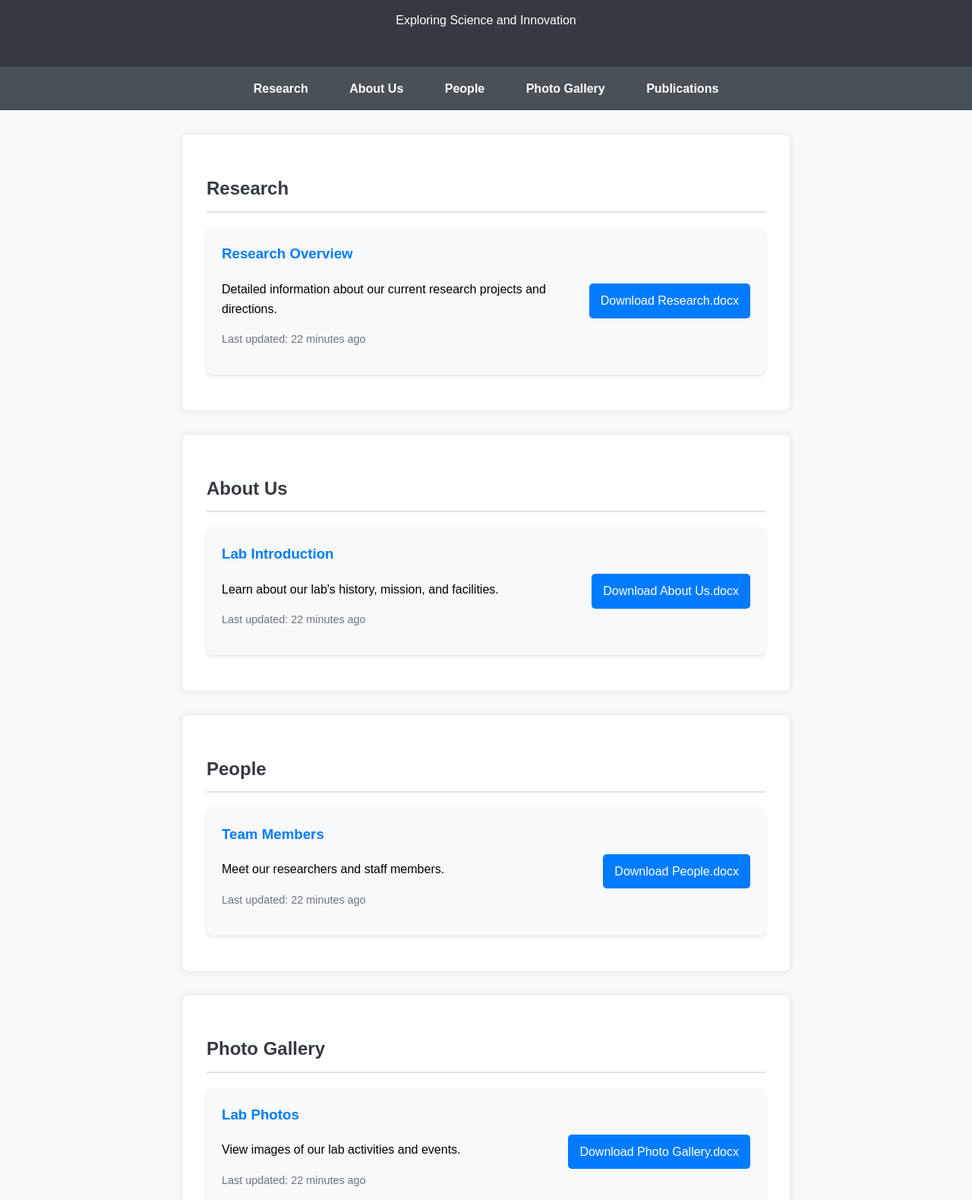
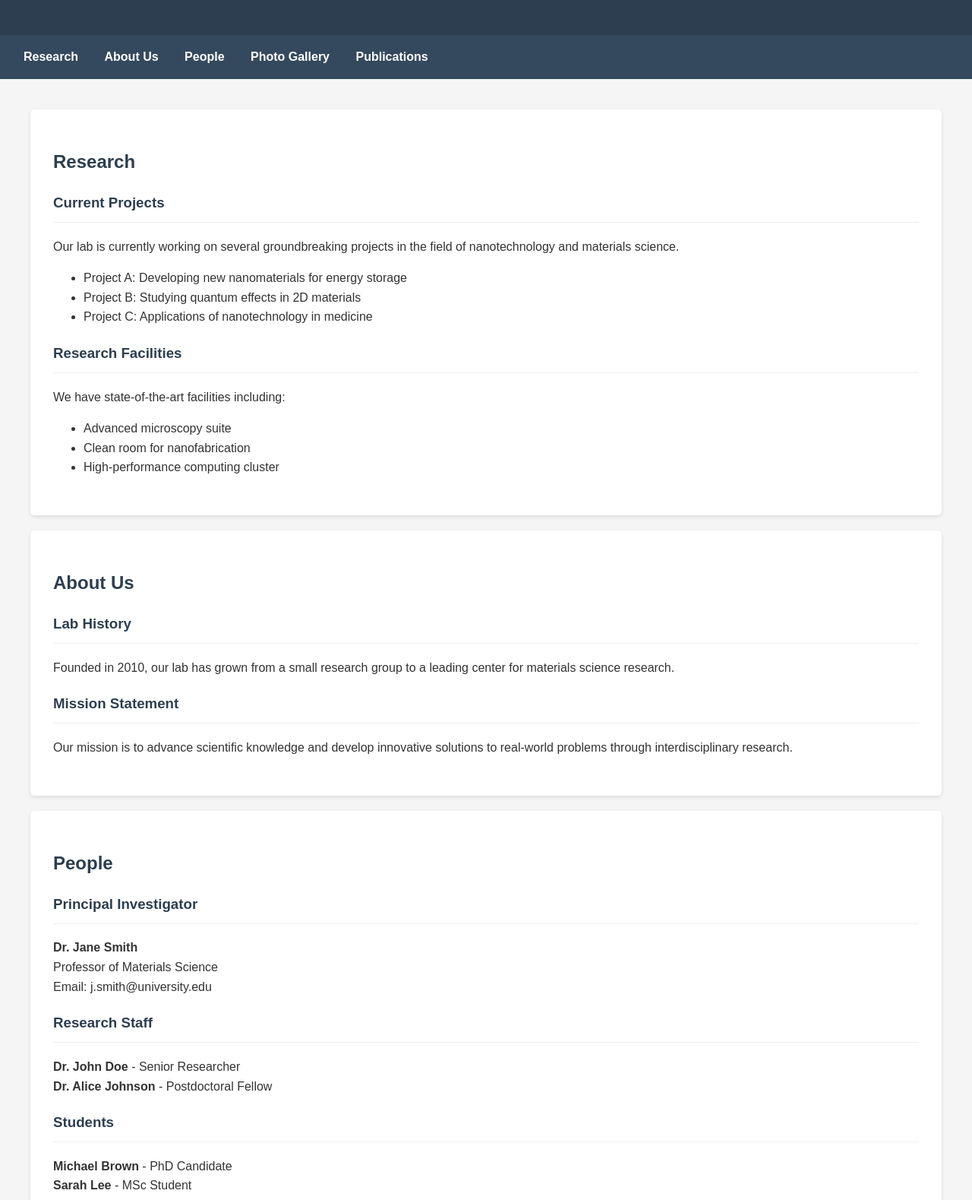
Before and after one commit to sorrymaker03/test2.github.io, a plain HTML site: page index.html in a window 1280 px wide. Shown: the part 112-1691 px from the top of the page at 76% size. Drawn offline with Linux system fonts and the light colour scheme.

Commit message:
index.html

```diff
--- a/index.html
+++ b/index.html
@@ -1,140 +1,71 @@
 <!DOCTYPE html>
 <html lang="en">
 <head>
-  <meta charset="UTF-8" />
+  <meta charset="UTF-8">
   <meta name="viewport" content="width=device-width, initial-scale=1.0">
-  <title>Our Research Lab</title>
+  <title>Research Lab Content</title>
   <style>
     body {
       font-family: Arial, sans-serif;
+      line-height: 1.6;
       margin: 0;
-      background: #f8f9fa;
-      line-height: 1.6;
+      padding: 0;
+      background: #f5f5f5;
+      color: #333;
     }
-
+    .container {
+      max-width: 1200px;
+      margin: 0 auto;
+      padding: 20px;
+    }
     header {
-      background: #343a40;
+      background: #2c3e50;
       color: white;
-      padding: 2em;
+      padding: 2rem;
       text-align: center;
     }
-
     nav {
-      background: #495057;
-      padding: 1em;
-      text-align: center;
+      background: #34495e;
+      padding: 1rem;
       position: sticky;
       top: 0;
       z-index: 100;
     }
-
     nav a {
       color: white;
+      text-decoration: none;
       margin: 0 15px;
-      text-decoration: none;
       font-weight: bold;
-      padding: 5px 10px;
-      border-radius: 4px;
-      transition: background 0.3s;
     }
-
-    nav a:hover {
-      background: #6c757d;
-      text-decoration: none;
-    }
-
-    .container {
-      max-width: 800px;
-      margin: 0 auto;
-      padding: 0 20px;
-    }
-
     section {
       background: white;
-      margin: 2em auto;
-      padding: 2em;
-      border-radius: 8px;
-      box-shadow: 0 0 10px rgba(0,0,0,0.1);
+      margin: 20px 0;
+      padding: 30px;
+      border-radius: 5px;
+      box-shadow: 0 2px 5px rgba(0,0,0,0.1);
     }
-
-    h2 {
-      color: #343a40;
-      border-bottom: 2px solid #dee2e6;
+    h1, h2, h3 {
+      color: #2c3e50;
+    }
+    footer {
+      background: #2c3e50;
+      color: white;
+      text-align: center;
+      padding: 20px;
+      margin-top: 30px;
+    }
+    .content-block {
+      margin-bottom: 20px;
+    }
+    .content-block h3 {
+      border-bottom: 1px solid #eee;
       padding-bottom: 10px;
-    }
-
-    .doc-card {
-      background: #f8f9fa;
-      border-radius: 8px;
-      padding: 20px;
-      margin: 15px 0;
-      box-shadow: 0 2px 5px rgba(0,0,0,0.1);
-      display: flex;
-      justify-content: space-between;
-      align-items: center;
-    }
-
-    .doc-info {
-      flex: 1;
-    }
-
-    .doc-info h3 {
-      margin-top: 0;
-      color: #007bff;
-    }
-
-    .download-link {
-      display: inline-block;
-      padding: 10px 15px;
-      background: #007bff;
-      color: white;
-      border-radius: 5px;
-      text-decoration: none;
-      transition: background 0.3s;
-      white-space: nowrap;
-    }
-
-    .download-link:hover {
-      background: #0056b3;
-    }
-
-    .update-time {
-      color: #6c757d;
-      font-size: 0.9em;
-      margin-top: 5px;
-    }
-
-    footer {
-      text-align: center;
-      padding: 2em;
-      background: #343a40;
-      color: white;
-      margin-top: 2em;
-    }
-
-    @media (max-width: 768px) {
-      nav {
-        padding: 10px 0;
-      }
-      nav a {
-        display: block;
-        margin: 10px 0;
-      }
-      .doc-card {
-        flex-direction: column;
-        text-align: center;
-      }
-      .download-link {
-        margin-top: 10px;
-      }
     }
   </style>
 </head>
 <body>
-
   <header>
-    <h1>Welcome to Our Research Lab</h1>
-    <p>Exploring Science and Innovation</p>
+    <h1>Research Lab Content</h1>
   </header>
 
   <nav>
@@ -146,70 +77,103 @@
   </nav>
 
   <div class="container">
+    <!-- Research Section -->
     <section id="research">
       <h2>Research</h2>
-      <div class="doc-card">
-        <div class="doc-info">
-          <h3>Research Overview</h3>
-          <p>Detailed information about our current research projects and directions.</p>
-          <p class="update-time">Last updated: 22 minutes ago</p>
-        </div>
-        <a class="download-link" href="docs/Research.docx" download>Download Research.docx</a>
+
+      <div class="content-block">
+        <h3>Current Projects</h3>
+        <p>Our lab is currently working on several groundbreaking projects in the field of nanotechnology and materials science.</p>
+        <ul>
+          <li>Project A: Developing new nanomaterials for energy storage</li>
+          <li>Project B: Studying quantum effects in 2D materials</li>
+          <li>Project C: Applications of nanotechnology in medicine</li>
+        </ul>
+      </div>
+
+      <div class="content-block">
+        <h3>Research Facilities</h3>
+        <p>We have state-of-the-art facilities including:</p>
+        <ul>
+          <li>Advanced microscopy suite</li>
+          <li>Clean room for nanofabrication</li>
+          <li>High-performance computing cluster</li>
+        </ul>
       </div>
     </section>
 
+    <!-- About Us Section -->
     <section id="about">
       <h2>About Us</h2>
-      <div class="doc-card">
-        <div class="doc-info">
-          <h3>Lab Introduction</h3>
-          <p>Learn about our lab's history, mission, and facilities.</p>
-          <p class="update-time">Last updated: 22 minutes ago</p>
-        </div>
-        <a class="download-link" href="docs/About Us.docx" download>Download About Us.docx</a>
+
+      <div class="content-block">
+        <h3>Lab History</h3>
+        <p>Founded in 2010, our lab has grown from a small research group to a leading center for materials science research.</p>
+      </div>
+
+      <div class="content-block">
+        <h3>Mission Statement</h3>
+        <p>Our mission is to advance scientific knowledge and develop innovative solutions to real-world problems through interdisciplinary research.</p>
       </div>
     </section>
 
+    <!-- People Section -->
     <section id="people">
       <h2>People</h2>
-      <div class="doc-card">
-        <div class="doc-info">
-          <h3>Team Members</h3>
-          <p>Meet our researchers and staff members.</p>
-          <p class="update-time">Last updated: 22 minutes ago</p>
-        </div>
-        <a class="download-link" href="docs/People.docx" download>Download People.docx</a>
+
+      <div class="content-block">
+        <h3>Principal Investigator</h3>
+        <p><strong>Dr. Jane Smith</strong><br>
+        Professor of Materials Science<br>
+        Email: j.smith@university.edu</p>
+      </div>
+
+      <div class="content-block">
+        <h3>Research Staff</h3>
+        <p><strong>Dr. John Doe</strong> - Senior Researcher<br>
+        <strong>Dr. Alice Johnson</strong> - Postdoctoral Fellow</p>
+      </div>
+
+      <div class="content-block">
+        <h3>Students</h3>
+        <p><strong>Michael Brown</strong> - PhD Candidate<br>
+        <strong>Sarah Lee</strong> - MSc Student</p>
       </div>
     </section>
 
+    <!-- Photo Gallery Section -->
     <section id="gallery">
       <h2>Photo Gallery</h2>
-      <div class="doc-card">
-        <div class="doc-info">
-          <h3>Lab Photos</h3>
-          <p>View images of our lab activities and events.</p>
-          <p class="update-time">Last updated: 22 minutes ago</p>
+
+      <div class="content-block">
+        <h3>Lab Photos</h3>
+        <p>Images of our lab facilities and team members at work:</p>
+        <!-- You would replace these with actual images -->
+        <div style="display: grid; grid-template-columns: repeat(3, 1fr); gap: 15px; margin-top: 20px;">
+          <div style="background: #eee; height: 150px; display: flex; align-items: center; justify-content: center;">Lab Image 1</div>
+          <div style="background: #eee; height: 150px; display: flex; align-items: center; justify-content: center;">Lab Image 2</div>
+          <div style="background: #eee; height: 150px; display: flex; align-items: center; justify-content: center;">Team Photo</div>
         </div>
-        <a class="download-link" href="docs/Photo Gallery.docx" download>Download Photo Gallery.docx</a>
       </div>
     </section>
 
+    <!-- Publications Section -->
     <section id="publications">
       <h2>Publications</h2>
-      <div class="doc-card">
-        <div class="doc-info">
-          <h3>Research Papers</h3>
-          <p>Access our latest publications and papers.</p>
-          <p class="update-time">Last updated: 22 minutes ago</p>
-        </div>
-        <a class="download-link" href="docs/Publications.docx" download>Download Publications.docx</a>
+
+      <div class="content-block">
+        <h3>Recent Publications</h3>
+        <ol>
+          <li>Smith, J. et al. (2023). "Novel materials for energy applications". Nature Materials, 22(3), 123-135.</li>
+          <li>Doe, J. et al. (2023). "Quantum effects in 2D systems". Physical Review Letters, 130(5), 056801.</li>
+          <li>Johnson, A. et al. (2022). "Medical applications of nanotechnology". Science Advances, 8(15), eabn3182.</li>
+        </ol>
       </div>
     </section>
   </div>
 
   <footer>
-    <p>&copy; 2025 Our Research Lab | Contact: info@researchlab.edu</p>
+    <p>&copy; 2025 Research Lab. All rights reserved.</p>
   </footer>
-
 </body>
 </html>
```
